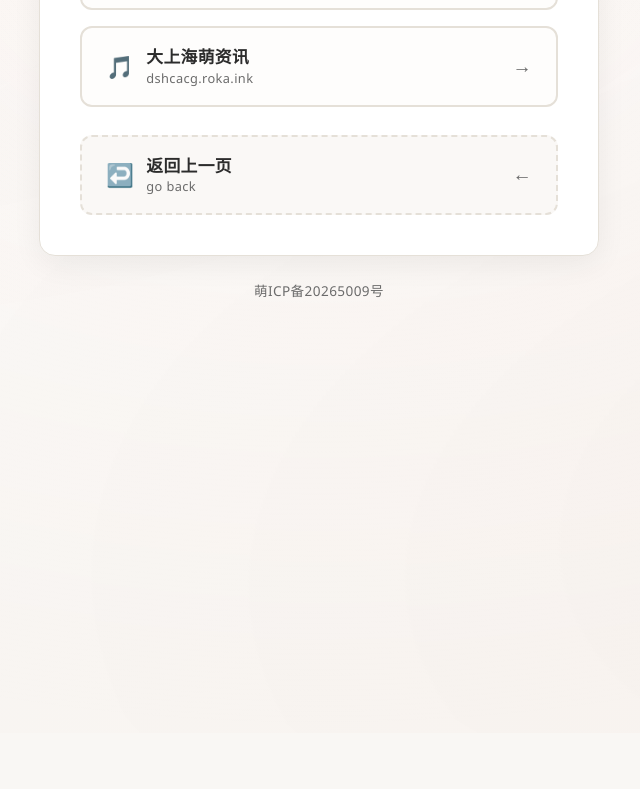
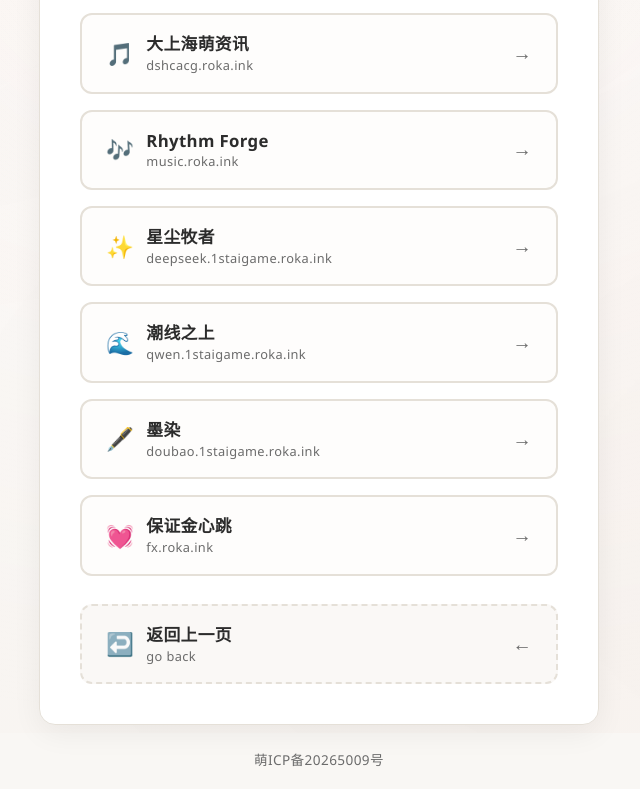
Before and after one commit to YS-110509/www, a plain HTML site: page more.html in a window 1280 px wide. Shown: the part 467-1256 px from the top of the page, without its empty margins (321-961 px from the left). Before the commit the page ends 800 px from the top, so only its background shows below. Drawn offline with Linux system fonts and the light colour scheme.

Commit message:
Add files via upload

```diff
--- a/more.html
+++ b/more.html
@@ -221,6 +221,7 @@
             color: var(--text-secondary);
             letter-spacing: 0.03em;
             line-height: 1.3;
+            word-break: break-all;
         }
 
         .btn .btn-arrow {
@@ -240,6 +241,11 @@
         .btn-aira .btn-icon { color: #5f9ea0; }
         .btn-siroukin .btn-icon { color: #8b4513; }
         .btn-dshcacg .btn-icon { color: #b22222; }
+        .btn-music .btn-icon { color: #8e44ad; }
+        .btn-deepseek .btn-icon { color: #1e90ff; }
+        .btn-qwen .btn-icon { color: #16a085; }
+        .btn-doubao .btn-icon { color: #7f8c8d; }
+        .btn-fx .btn-icon { color: #e74c3c; }
 
         /* 返回按钮 */
         .btn-back {
@@ -356,6 +362,11 @@
             .btn-aira .btn-icon { color: #7fb3b5; }
             .btn-siroukin .btn-icon { color: #c07a4b; }
             .btn-dshcacg .btn-icon { color: #d9534f; }
+            .btn-music .btn-icon { color: #a569bd; }
+            .btn-deepseek .btn-icon { color: #5dade2; }
+            .btn-qwen .btn-icon { color: #48c9b0; }
+            .btn-doubao .btn-icon { color: #aab7b8; }
+            .btn-fx .btn-icon { color: #ec7063; }
             body::before {
                 background:
                     radial-gradient(ellipse at 30% 20%, rgba(224, 122, 83, 0.08) 0%, transparent 50%),
@@ -420,6 +431,56 @@
                     </span>
                     <span class="btn-arrow">→</span>
                 </a>
+
+                <!-- Rhythm Forge -->
+                <a href="https://music.roka.ink" class="btn btn-music" target="_blank" rel="noopener noreferrer">
+                    <span class="btn-icon">🎶</span>
+                    <span class="btn-text">
+                        <span class="primary-text">Rhythm Forge</span>
+                        <span class="secondary-text">music.roka.ink</span>
+                    </span>
+                    <span class="btn-arrow">→</span>
+                </a>
+
+                <!-- 星尘牧者 -->
+                <a href="https://deepseek.1staigame.roka.ink" class="btn btn-deepseek" target="_blank" rel="noopener noreferrer">
+                    <span class="btn-icon">✨</span>
+                    <span class="btn-text">
+                        <span class="primary-text">星尘牧者</span>
+                        <span class="secondary-text">deepseek.1staigame.roka.ink</span>
+                    </span>
+                    <span class="btn-arrow">→</span>
+                </a>
+
+                <!-- 潮线之上 -->
+                <a href="https://qwen.1staigame.roka.ink" class="btn btn-qwen" target="_blank" rel="noopener noreferrer">
+                    <span class="btn-icon">🌊</span>
+                    <span class="btn-text">
+                        <span class="primary-text">潮线之上</span>
+                        <span class="secondary-text">qwen.1staigame.roka.ink</span>
+                    </span>
+                    <span class="btn-arrow">→</span>
+                </a>
+
+                <!-- 墨染 -->
+                <a href="https://doubao.1staigame.roka.ink" class="btn btn-doubao" target="_blank" rel="noopener noreferrer">
+                    <span class="btn-icon">🖋️</span>
+                    <span class="btn-text">
+                        <span class="primary-text">墨染</span>
+                        <span class="secondary-text">doubao.1staigame.roka.ink</span>
+                    </span>
+                    <span class="btn-arrow">→</span>
+                </a>
+
+                <!-- 保证金心跳 -->
+                <a href="https://fx.roka.ink" class="btn btn-fx" target="_blank" rel="noopener noreferrer">
+                    <span class="btn-icon">💓</span>
+                    <span class="btn-text">
+                        <span class="primary-text">保证金心跳</span>
+                        <span class="secondary-text">fx.roka.ink</span>
+                    </span>
+                    <span class="btn-arrow">→</span>
+                </a>
             </div>
 
             <!-- 返回上一页按钮（优先使用JS返回，无JS时回退到index.html） -->
```
